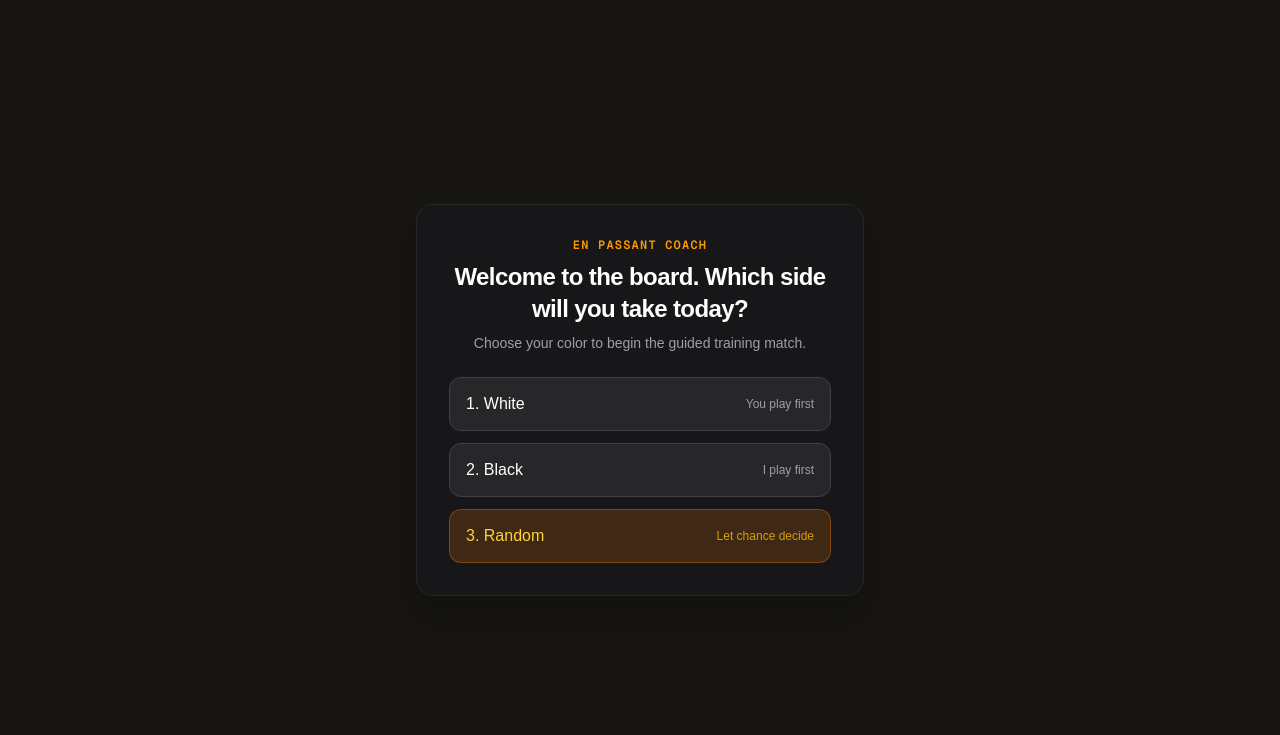
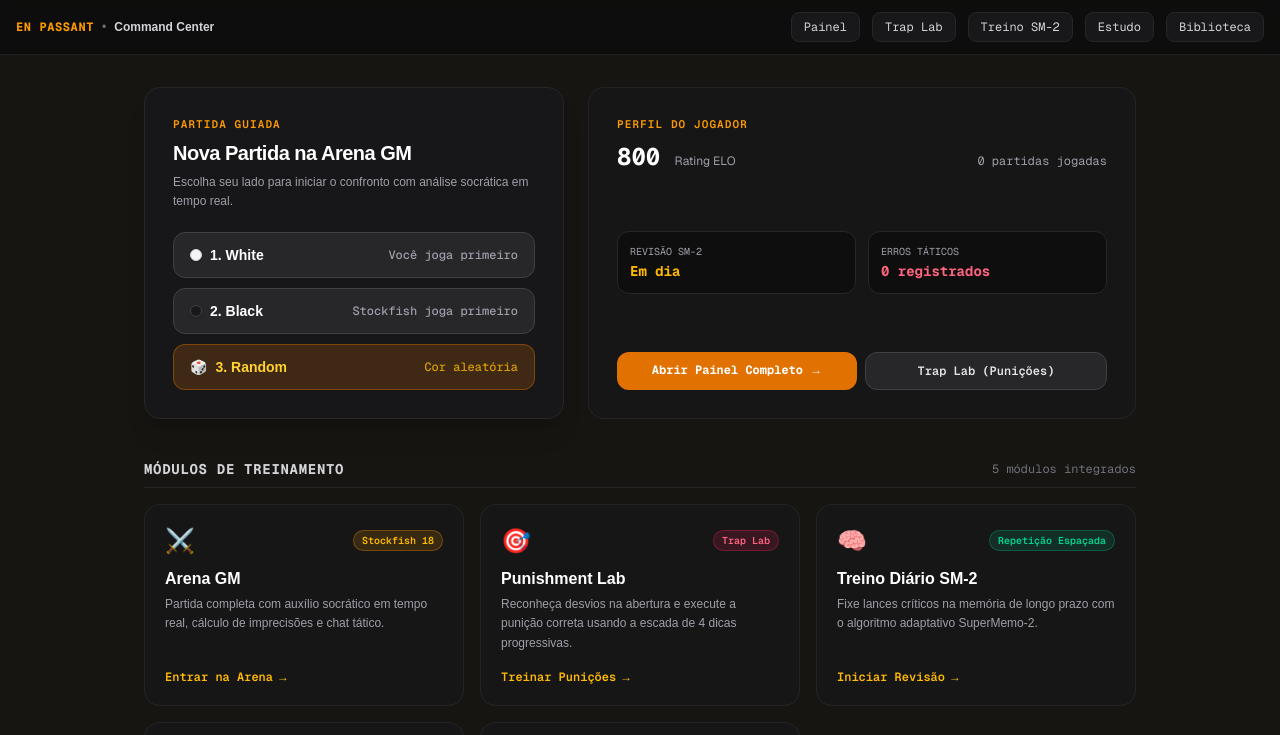
Before and after one commit to EmiyaKiritsugu3/en_passant, a Next.js app: page / in a window 1280 px wide. Shown: the top 735 px of the page. Built offline with nearby package versions, Linux system fonts and the light colour scheme.

Commit message:
feat(home): transform landing into command center with quick match and training modules

```diff
--- a/app/page.tsx
+++ b/app/page.tsx
@@ -1,54 +1,259 @@
 "use client";
 
+import { useSyncExternalStore } from "react";
 import { useRouter } from "next/navigation";
+import Link from "next/link";
+import { DEFAULT_PROFILE, getProfileSnapshot, subscribeProfile } from "@/lib/profile/store";
+import { EMPTY_CARDS, getCardsSnapshot, subscribeCards, summarizeDue } from "@/lib/sm2/scheduler";
+
+const MODULES = [
+  {
+    title: "Arena GM",
+    badge: "Stockfish 18",
+    badgeColor: "bg-amber-500/15 text-amber-400 border-amber-500/30",
+    description: "Partida completa com auxílio socrático em tempo real, cálculo de imprecisões e chat tático.",
+    href: "/play?side=white",
+    icon: "⚔️",
+    actionLabel: "Entrar na Arena",
+  },
+  {
+    title: "Punishment Lab",
+    badge: "Trap Lab",
+    badgeColor: "bg-rose-500/15 text-rose-400 border-rose-500/30",
+    description: "Reconheça desvios na abertura e execute a punição correta usando a escada de 4 dicas progressivas.",
+    href: "/trainer/punishment",
+    icon: "🎯",
+    actionLabel: "Treinar Punições",
+  },
+  {
+    title: "Treino Diário SM-2",
+    badge: "Repetição Espaçada",
+    badgeColor: "bg-emerald-500/15 text-emerald-400 border-emerald-500/30",
+    description: "Fixe lances críticos na memória de longo prazo com o algoritmo adaptativo SuperMemo-2.",
+    href: "/train",
+    icon: "🧠",
+    actionLabel: "Iniciar Revisão",
+  },
+  {
+    title: "Estudo Clássico",
+    badge: "Teoria & Mestres",
+    badgeColor: "bg-sky-500/15 text-sky-400 border-sky-500/30",
+    description: "Partidas clássicas anotadas lance a lance e repertório posicional para absorver planos de mestre.",
+    href: "/study",
+    icon: "📖",
+    actionLabel: "Estudar Partidas",
+  },
+  {
+    title: "Biblioteca de Jogos",
+    badge: "Histórico & PGN",
+    badgeColor: "bg-indigo-500/15 text-indigo-400 border-indigo-500/30",
+    description: "Armazene suas partidas gravadas, filtre por resultado, importe PGNs e reanalise com a engine.",
+    href: "/library",
+    icon: "📚",
+    actionLabel: "Ver Biblioteca",
+  },
+];
 
 export default function Setup() {
   const router = useRouter();
+  const profile = useSyncExternalStore(subscribeProfile, getProfileSnapshot, () => DEFAULT_PROFILE);
+  const cards = useSyncExternalStore(subscribeCards, getCardsSnapshot, () => EMPTY_CARDS);
+  const due = summarizeDue(cards);
+
   const go = (side: string) => {
     const chosen = side === "random" ? (Math.random() < 0.5 ? "white" : "black") : side;
     router.push(`/play?side=${chosen}`);
   };
 
   return (
-    <main className="min-h-screen flex flex-col items-center justify-center p-6 bg-[#161512] text-zinc-100">
-      <div className="w-full max-w-md bg-zinc-900/80 border border-zinc-800 rounded-2xl p-8 shadow-xl flex flex-col gap-6">
-        <div className="flex flex-col gap-2 text-center">
-          <span className="text-xs uppercase tracking-widest text-amber-500 font-mono font-semibold">En Passant Coach</span>
-          <h1 className="text-2xl font-bold tracking-tight text-white">
-            Welcome to the board. Which side will you take today?
-          </h1>
-          <p className="text-sm text-zinc-400">Choose your color to begin the guided training match.</p>
+    <main className="min-h-screen bg-[#161512] text-zinc-100 flex flex-col items-center select-none pb-12">
+      {/* ================= TOPBAR NAVIGATION ================= */}
+      <header className="w-full max-w-7xl px-4 py-3 flex items-center justify-between border-b border-zinc-800/80 bg-zinc-950/60 backdrop-blur-sm sticky top-0 z-30">
+        <div className="flex items-center gap-2">
+          <span className="text-amber-500 font-bold tracking-wider text-xs uppercase font-mono">
+            En Passant
+          </span>
+          <span className="text-zinc-500 text-xs">•</span>
+          <span className="text-xs font-semibold text-zinc-300">Command Center</span>
         </div>
 
-        <div className="flex flex-col gap-3">
+        <nav className="flex items-center gap-2 sm:gap-3 text-xs font-mono">
+          <Link
+            href="/dashboard"
+            className="px-3 py-1.5 rounded-lg bg-zinc-900 border border-zinc-800 text-zinc-300 hover:text-amber-400 hover:border-zinc-700 transition-colors"
+          >
+            Painel
+          </Link>
+          <Link
+            href="/trainer/punishment"
+            className="px-3 py-1.5 rounded-lg bg-zinc-900 border border-zinc-800 text-zinc-300 hover:text-amber-400 hover:border-zinc-700 transition-colors hidden sm:inline"
+          >
+            Trap Lab
+          </Link>
+          <Link
+            href="/train"
+            className="px-3 py-1.5 rounded-lg bg-zinc-900 border border-zinc-800 text-zinc-300 hover:text-amber-400 hover:border-zinc-700 transition-colors hidden md:inline"
+          >
+            Treino SM-2
+          </Link>
+          <Link
+            href="/study"
+            className="px-3 py-1.5 rounded-lg bg-zinc-900 border border-zinc-800 text-zinc-300 hover:text-amber-400 hover:border-zinc-700 transition-colors hidden lg:inline"
+          >
+            Estudo
+          </Link>
+          <Link
+            href="/library"
+            className="px-3 py-1.5 rounded-lg bg-zinc-900 border border-zinc-800 text-zinc-300 hover:text-amber-400 hover:border-zinc-700 transition-colors hidden lg:inline"
+          >
+            Biblioteca
+          </Link>
+        </nav>
+      </header>
+
+      {/* ================= HERO & QUICK MATCH ================= */}
+      <section className="w-full max-w-5xl px-4 pt-8 pb-6 flex flex-col md:flex-row gap-6 items-stretch justify-center">
+        {/* Quick Side Selection Box (preserved for exact test compatibility) */}
+        <div className="w-full md:w-[420px] bg-zinc-900/80 border border-zinc-800 rounded-2xl p-6 sm:p-7 shadow-xl flex flex-col justify-between gap-5">
+          <div className="flex flex-col gap-1.5">
+            <span className="text-[11px] uppercase tracking-widest text-amber-500 font-mono font-semibold">
+              Partida Guiada
+            </span>
+            <h1 className="text-xl font-bold tracking-tight text-white">
+              Nova Partida na Arena GM
+            </h1>
+            <p className="text-xs text-zinc-400 leading-relaxed">
+              Escolha seu lado para iniciar o confronto com análise socrática em tempo real.
+            </p>
+          </div>
+
+          <div className="flex flex-col gap-2.5">
             <button
               type="button"
               onClick={() => go("white")}
-            className="w-full py-3.5 px-4 rounded-xl bg-zinc-800 hover:bg-zinc-700 active:scale-[0.99] border border-zinc-700 text-white font-medium flex items-center justify-between transition-all"
+              className="w-full py-3 px-4 rounded-xl bg-zinc-800 hover:bg-zinc-700 active:scale-[0.99] border border-zinc-700 text-white font-medium flex items-center justify-between transition-all"
             >
-            <span>1. White</span>
-            <span className="text-xs text-zinc-400">You play first</span>
+              <div className="flex items-center gap-2">
+                <span className="w-3 h-3 rounded-full bg-zinc-100 border border-zinc-300 shadow-sm" />
+                <span className="text-sm font-semibold">1. White</span>
+              </div>
+              <span className="text-xs text-zinc-400 font-mono">Você joga primeiro</span>
             </button>
 
             <button
               type="button"
               onClick={() => go("black")}
-            className="w-full py-3.5 px-4 rounded-xl bg-zinc-800 hover:bg-zinc-700 active:scale-[0.99] border border-zinc-700 text-white font-medium flex items-center justify-between transition-all"
+              className="w-full py-3 px-4 rounded-xl bg-zinc-800 hover:bg-zinc-700 active:scale-[0.99] border border-zinc-700 text-white font-medium flex items-center justify-between transition-all"
             >
-            <span>2. Black</span>
-            <span className="text-xs text-zinc-400">I play first</span>
+              <div className="flex items-center gap-2">
+                <span className="w-3 h-3 rounded-full bg-zinc-900 border border-zinc-700 shadow-sm" />
+                <span className="text-sm font-semibold">2. Black</span>
+              </div>
+              <span className="text-xs text-zinc-400 font-mono">Stockfish joga primeiro</span>
             </button>
 
             <button
               type="button"
               onClick={() => go("random")}
-            className="w-full py-3.5 px-4 rounded-xl bg-amber-600/20 hover:bg-amber-600/30 text-amber-300 active:scale-[0.99] border border-amber-600/40 font-medium flex items-center justify-between transition-all"
+              className="w-full py-3 px-4 rounded-xl bg-amber-600/20 hover:bg-amber-600/30 text-amber-300 active:scale-[0.99] border border-amber-600/40 font-medium flex items-center justify-between transition-all"
             >
-            <span>3. Random</span>
-            <span className="text-xs text-amber-400/80">Let chance decide</span>
+              <div className="flex items-center gap-2">
+                <span className="text-sm">🎲</span>
+                <span className="text-sm font-semibold">3. Random</span>
+              </div>
+              <span className="text-xs text-amber-400/80 font-mono">Cor aleatória</span>
             </button>
           </div>
         </div>
+
+        {/* Student Quick Status & Snapshot */}
+        <div className="flex-1 bg-zinc-900/60 border border-zinc-800/80 rounded-2xl p-6 sm:p-7 flex flex-col justify-between gap-5">
+          <div className="flex flex-col gap-1">
+            <span className="text-[11px] uppercase tracking-widest text-amber-500 font-mono font-semibold">
+              Perfil do Jogador
+            </span>
+            <div className="flex items-baseline justify-between mt-1">
+              <span className="text-2xl font-bold font-mono text-white">
+                {profile.rating} <span className="text-xs text-zinc-400 font-sans font-normal">Rating ELO</span>
+              </span>
+              <span className="text-xs font-mono text-zinc-400">
+                {profile.games} {profile.games === 1 ? "partida jogada" : "partidas jogadas"}
+              </span>
+            </div>
+          </div>
+
+          <div className="grid grid-cols-2 gap-3 pt-2">
+            <div className="bg-zinc-950/60 border border-zinc-800 rounded-xl p-3 flex flex-col gap-0.5">
+              <span className="text-[10px] uppercase font-mono text-zinc-400">Revisão SM-2</span>
+              <span className="text-sm font-bold font-mono text-amber-400">
+                {due.due > 0 ? `${due.due} pendente${due.due > 1 ? "s" : ""}` : "Em dia"}
+              </span>
+            </div>
+            <div className="bg-zinc-950/60 border border-zinc-800 rounded-xl p-3 flex flex-col gap-0.5">
+              <span className="text-[10px] uppercase font-mono text-zinc-400">Erros Táticos</span>
+              <span className="text-sm font-bold font-mono text-rose-400">
+                {profile.errorTags.tactics} registrados
+              </span>
+            </div>
+          </div>
+
+          <div className="pt-2 flex flex-col sm:flex-row gap-2">
+            <Link
+              href="/dashboard"
+              className="flex-1 text-center py-2.5 px-4 rounded-xl bg-amber-600 hover:bg-amber-500 text-white font-mono text-xs font-bold transition-colors"
+            >
+              Abrir Painel Completo →
+            </Link>
+            <Link
+              href="/trainer/punishment"
+              className="flex-1 text-center py-2.5 px-4 rounded-xl bg-zinc-800 hover:bg-zinc-700 text-zinc-200 font-mono text-xs font-semibold border border-zinc-700 transition-colors"
+            >
+              Trap Lab (Punições)
+            </Link>
+          </div>
+        </div>
+      </section>
+
+      {/* ================= COMMAND CENTER MODULES ================= */}
+      <section className="w-full max-w-5xl px-4 mt-4">
+        <div className="flex items-center justify-between mb-4 border-b border-zinc-800 pb-2">
+          <h2 className="text-sm font-bold font-mono uppercase tracking-wider text-zinc-300">
+            Módulos de Treinamento
+          </h2>
+          <span className="text-xs text-zinc-500 font-mono">5 módulos integrados</span>
+        </div>
+
+        <div className="grid grid-cols-1 md:grid-cols-2 lg:grid-cols-3 gap-4">
+          {MODULES.map((m) => (
+            <Link
+              key={m.title}
+              href={m.href}
+              className="bg-zinc-900/70 border border-zinc-800/80 hover:border-amber-500/40 rounded-2xl p-5 flex flex-col justify-between gap-4 transition-all duration-200 group hover:shadow-lg hover:shadow-amber-500/5 hover:-translate-y-0.5"
+            >
+              <div className="flex flex-col gap-2.5">
+                <div className="flex items-center justify-between">
+                  <span className="text-2xl">{m.icon}</span>
+                  <span className={`text-[10px] font-mono font-semibold px-2 py-0.5 rounded-full border ${m.badgeColor}`}>
+                    {m.badge}
+                  </span>
+                </div>
+                <div>
+                  <h3 className="text-base font-bold text-white group-hover:text-amber-400 transition-colors">
+                    {m.title}
+                  </h3>
+                  <p className="text-xs text-zinc-400 leading-relaxed mt-1">
+                    {m.description}
+                  </p>
+                </div>
+              </div>
+
+              <span className="text-xs font-mono font-semibold text-amber-400 group-hover:translate-x-1 transition-transform flex items-center gap-1">
+                {m.actionLabel} <span>→</span>
+              </span>
+            </Link>
+          ))}
+        </div>
+      </section>
     </main>
   );
 }
```
Also changed, not shown: 1 other file (tests, documents, lock files or other folders). Lines whose indentation alone changed are shown as unchanged.
